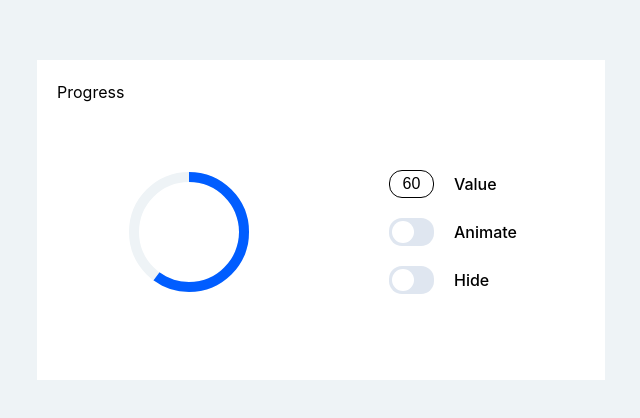
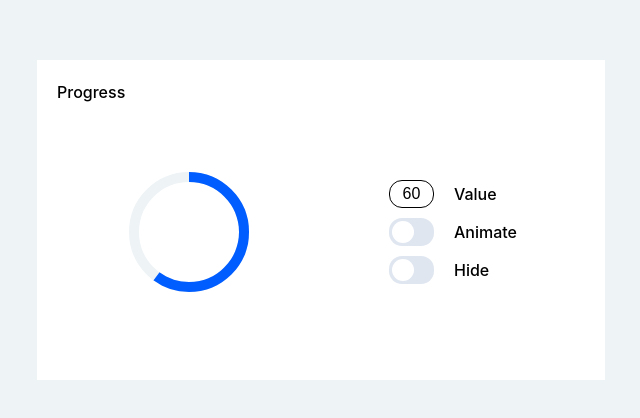
Before and after one commit to soblvsk/ProgressBlock, a website built with Vite: page index.html in a window 1280 px wide. Shown: the part 180-598 px from the top of the page, without its empty margins (319-959 px from the left). Built offline with nearby package versions, Linux system fonts and the light colour scheme.

Commit message:
chore: update css styles

```diff
--- a/src/components/progressPanel/progressPanel.module.css
+++ b/src/components/progressPanel/progressPanel.module.css
@@ -1,5 +1,5 @@
 .controls {
   display: flex;
   flex-direction: column;
-  gap: 20px;
+  gap: 10px;
 }
--- a/src/style.css
+++ b/src/style.css
@@ -64,7 +64,7 @@ input {
 
 .progress-block__title {
   margin: 0;
-  font-weight: 400;
+  font-weight: 500;
 }
 
 .progress-block__content {
```
